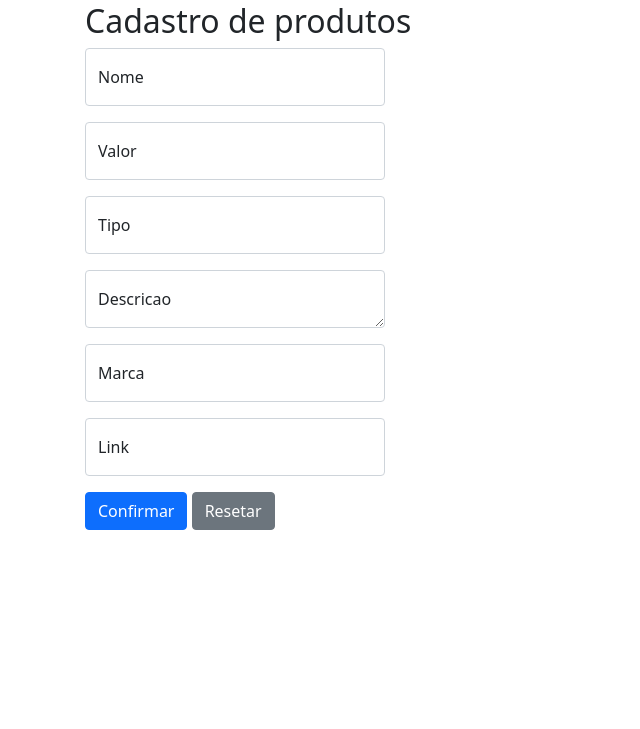
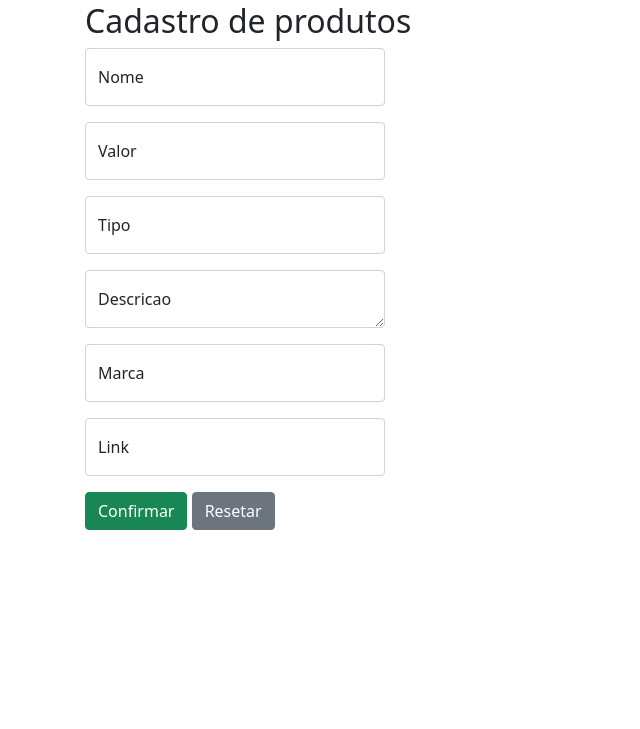
Before and after one commit to SolutionUp/SolutionUP-System, a Django app: page /produtos/adicionar in a window 1280 px wide. Shown: the part 69-798 px from the top of the page, without its empty margins (0-640 px from the left). Run offline with Django 3.2, Linux system fonts and the light colour scheme.

Commit message:
Melhora estilo dos botões do formulário de produto

```diff
--- a/estoque_produtos/templates/estoque_produtos/_form.html
+++ b/estoque_produtos/templates/estoque_produtos/_form.html
@@ -13,7 +13,7 @@
         {% endfor %}
     </div>
     <div>
-        <input class="btn btn-primary" type="submit" value="Confirmar">
-        <input type="reset" class="btn btn-secondary" value="Resetar" />
+        <input class="btn btn-success" type="submit" value="Confirmar">
+        <input type="reset" class="btn btn-secondary" value="Resetar"/>
     </div>
 </form>
```
